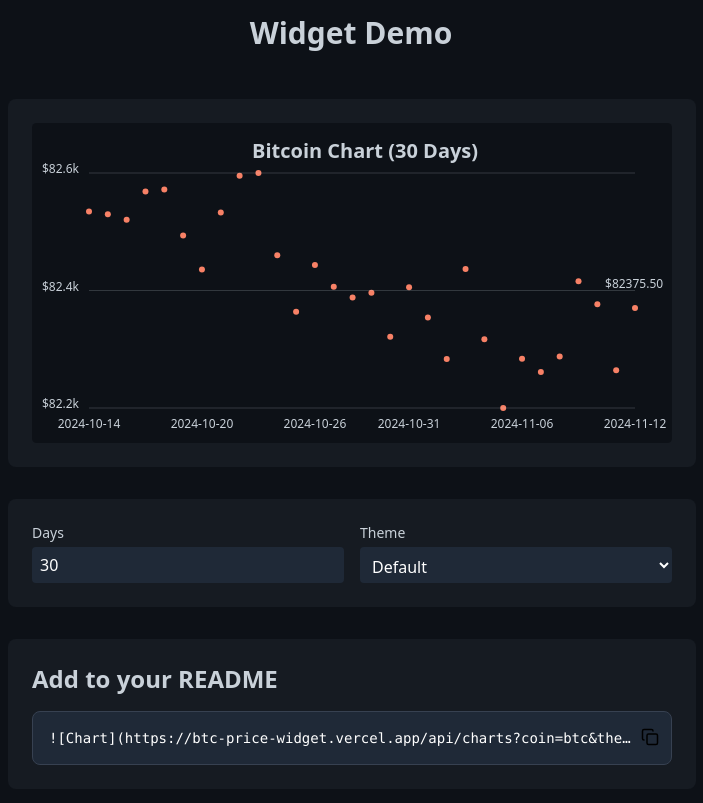
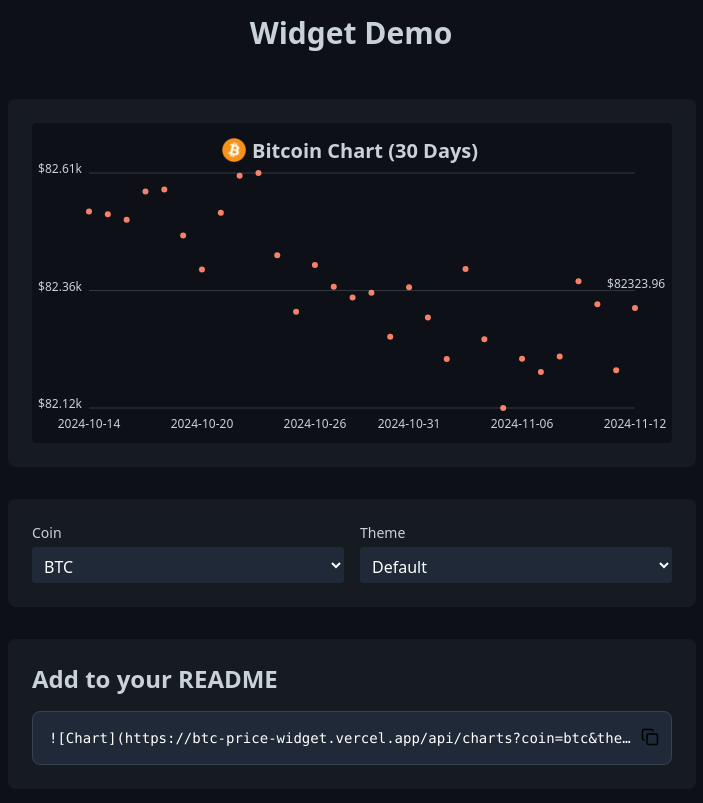
Before and after one commit to Nhahan/btc-price-widget, a Next.js app: page / in a window 1280 px wide. Shown: the part 800-1603 px from the top of the page, without its empty margins (288-991 px from the left). Built offline with nearby package versions, Linux system fonts and the light colour scheme.

Commit message:
feat: add customization for number formatting in charts
Introduced a `toFixed` option for price precision in `ChartComponent`, `generateFakeCoinData`, and chart generation functions. Enhanced coin configuration in constants to support individual coin settings including price formatting precision.

```diff
--- a/src/component/ChartComponent.tsx
+++ b/src/component/ChartComponent.tsx
@@ -1,4 +1,3 @@
-import React from 'react';
 import { ChartOptions, CoinDataPoint } from '@/types/types';
 import { getCoinIconUrl, getCoinName } from '@/utils/utils';
 
@@ -18,6 +17,7 @@
   const maxPrice = Math.max(...data.map((d) => d.price));
   const minPrice = Math.min(...data.map((d) => d.price));
   const priceRange = maxPrice - minPrice || 1;
+  const toFixed = options.toFixed || 2;
 
   const pointsArray = data.map((d, i) => {
     const x = (i / (data.length - 1 || 1)) * chartWidth + padding.left;
@@ -40,7 +40,7 @@
   const minYThreshold = height - padding.bottom - 10;
   const isLastPointLow = lastPoint.y > minYThreshold;
 
-  const labelPaddingX = -30;
+  const labelPaddingX = toFixed > 6 ? -36 : -28;
   let labelPaddingY = secondLastPoint.y < lastPoint.y ? 20 : -20;
 
   if (isLastPointLow && lastPoint.y >= secondLastPoint.y) {
@@ -105,13 +105,13 @@
       {[minPrice, (minPrice + maxPrice) / 2, maxPrice].map((price, idx) => (
         <g key={idx}>
           <text
-            x={padding.left - 10}
+            x={padding.left - 10 + toFixed ** 1.6}
             y={padding.top + (chartHeight - (idx * chartHeight) / 2)}
             textAnchor='end'
             fill={textColor}
             fontSize='12'
           >
-            ${(price / 1000).toFixed(1)}k
+            ${price > 1000 ? (price / 1000).toFixed(toFixed) + 'k' : price.toFixed(toFixed)}
           </text>
           <line
             x1={padding.left}
@@ -126,7 +126,7 @@
 
       {/* Last Price Label */}
       <text x={lastPoint.x + labelPaddingX} y={lastPoint.y + labelPaddingY} fill={textColor} fontSize='12'>
-        ${lastPrice.toFixed(2)}
+        ${lastPrice.toFixed(toFixed)}
       </text>
     </svg>
   );
--- a/src/component/section/DemoSection.tsx
+++ b/src/component/section/DemoSection.tsx
@@ -1,6 +1,6 @@
 'use client';
 
-import React, { ChangeEvent, useEffect, useState } from 'react';
+import { ChangeEvent, useEffect, useState } from 'react';
 import { CheckCircle2, Copy } from 'lucide-react';
 import FadeIn from '../motion/FadeIn';
 import { Theme, ThemeName, themes } from '@/types/theme';
@@ -8,23 +8,30 @@
 import TypingEffect from '@/component/TypingEffect';
 import useRevealOnScroll from '@/hook/useRevealOnScroll';
 import ChartComponent from '@/component/ChartComponent';
-import { CoinDataPoint } from '@/types/types';
+import { CoinDataPoint, CoinSymbol } from '@/types/types';
 import { generateFakeCoinData } from '@/utils/utils';
+import { COINS, DEFAULT_DAYS, VALID_COINS } from '@/const/const';
 
 export default function DemoSection() {
   const [copied, setCopied] = useState<boolean>(false);
-  const [days, setDays] = useState<number>(30);
   const [selectedTheme, setSelectedTheme] = useState<ThemeName>('default');
+  const [coinSymbol, setCoinSymbol] = useState<CoinSymbol>('btc');
   const [data, setData] = useState<CoinDataPoint[]>([]);
 
   const width: number = 640;
   const height: number = width / 2;
-  const coinSymbol: string = 'btc';
 
   useEffect(() => {
-    const generatedData = generateFakeCoinData(days);
+    const coinSettings = COINS[coinSymbol]; // 현재 선택된 코인 설정 가져오기
+    const generatedData = generateFakeCoinData(
+      DEFAULT_DAYS,
+      coinSettings.basePrice,
+      coinSettings.variation,
+      coinSettings.rate,
+      coinSettings.toFixed,
+    );
     setData(generatedData);
-  }, [days]);
+  }, [coinSymbol]);
 
   const { isRevealed, revealRef } = useRevealOnScroll();
 
@@ -37,7 +44,8 @@
     lineColor: currentTheme.lineColor,
     textColor: currentTheme.textColor,
     pointColor: currentTheme.pointColor,
-    showIcon: false, // Removed showCoinIcon, set to false
+    showIcon: true,
+    toFixed: COINS[coinSymbol].toFixed, // 선택된 코인의 toFixed 설정 반영
   };
 
   const markdownCode: string = `![Chart](https://btc-price-widget.vercel.app/api/charts?coin=${coinSymbol}&theme=${selectedTheme})`;
@@ -47,18 +55,13 @@
     setTimeout(() => setCopied(false), 2000);
   };
 
-  const handleOptionChange = (e: ChangeEvent<HTMLInputElement | HTMLSelectElement>) => {
+  const handleOptionChange = (e: ChangeEvent<HTMLSelectElement>) => {
     const { name, value } = e.target;
 
-    switch (name) {
-      case 'days':
-        setDays(Number(value));
-        break;
-      case 'selectedTheme':
-        setSelectedTheme(value as ThemeName);
-        break;
-      default:
-        break;
+    if (name === 'selectedTheme') {
+      setSelectedTheme(value as ThemeName);
+    } else if (name === 'coinSymbol') {
+      setCoinSymbol(value as CoinSymbol);
     }
   };
 
@@ -73,7 +76,9 @@
         <div className='flex flex-col gap-8'>
           <FadeIn>
             <div className='w-full bg-[#161b22] p-6 rounded-lg'>
-              {data.length > 0 && <ChartComponent data={data} coinSymbol={coinSymbol} days={days} options={options} />}
+              {data.length > 0 && (
+                <ChartComponent data={data} coinSymbol={coinSymbol} days={DEFAULT_DAYS} options={options} />
+              )}
             </div>
           </FadeIn>
 
@@ -81,25 +86,28 @@
           <FadeIn>
             <div className='w-full bg-[#161b22] p-6 rounded-lg'>
               <form className='grid grid-cols-2 gap-4'>
-                {/* Days Selection */}
+                {/* Coin Symbol Selection */}
                 <div>
                   <label
-                    htmlFor='days'
+                    htmlFor='coinSymbol'
                     className='block text-sm font-medium mb-1'
                     style={{ color: currentTheme.textColor }}
                   >
-                    Days
+                    Coin
                   </label>
-                  <input
-                    type='number'
-                    name='days'
-                    id='days'
-                    min='14'
-                    max='31'
-                    value={days}
+                  <select
+                    name='coinSymbol'
+                    id='coinSymbol'
+                    value={coinSymbol}
                     onChange={handleOptionChange}
                     className='w-full h-[36px] p-2 bg-gray-800 text-white rounded'
-                  />
+                  >
+                    {VALID_COINS.map((coin) => (
+                      <option key={coin} value={coin}>
+                        {coin.toUpperCase()}
+                      </option>
+                    ))}
+                  </select>
                 </div>
 
                 {/* Theme Selection */}
--- a/src/const/const.ts
+++ b/src/const/const.ts
@@ -2,12 +2,12 @@
 import { CoinId, CoinSymbol } from '@/types/types';
 
 export const COINS = {
-  btc: { id: 'bitcoin' },
-  eth: { id: 'ethereum' },
-  xrp: { id: 'ripple' },
-  doge: { id: 'dogecoin' },
-  pepe: { id: 'pepe' },
-  sol: { id: 'solana' },
+  btc: { id: 'bitcoin', basePrice: 82500, variation: 3535, rate: 1, toFixed: 2 },
+  eth: { id: 'ethereum', basePrice: 3500, variation: 255, rate: 1, toFixed: 2 },
+  xrp: { id: 'ripple', basePrice: 0.7123, variation: 0.1111, rate: 1, toFixed: 4 },
+  doge: { id: 'dogecoin', basePrice: 0.3456, variation: 0.0555, rate: 1, toFixed: 4 },
+  pepe: { id: 'pepe', basePrice: 0.00001234, variation: 0.0000055, rate: 1, toFixed: 8 },
+  sol: { id: 'solana', basePrice: 222, variation: 33, rate: 1, toFixed: 2 },
 } as const;
 
 export const VALID_COINS = Object.keys(COINS) as CoinSymbol[];
--- a/src/lib/generateChart.ts
+++ b/src/lib/generateChart.ts
@@ -15,6 +15,7 @@
   const maxPrice = Math.max(...data.map((d) => d.price));
   const minPrice = Math.min(...data.map((d) => d.price));
   const priceRange = maxPrice - minPrice || 1;
+  const toFixed = options.toFixed || 2;
 
   const pointsArray = data.map((d, i) => {
     const x = (i / (data.length - 1 || 1)) * chartWidth + padding.left;
@@ -77,16 +78,17 @@
     })
     .join('');
 
+  // Adjust x position for yLabels based on toFixed
+  const yLabelPadding = padding.left - 10 + Math.pow(1.5, toFixed);
+
   const yLabels = [minPrice, (minPrice + maxPrice) / 2, maxPrice]
     .map((price, i) => {
       const y = padding.top + (chartHeight - (i * chartHeight) / 2);
       return `
-        <text x="${padding.left - 10}" y="${y}" text-anchor="end" fill="${textColor}" font-size="12">
-          $${(price / 1000).toFixed(1)}k
+        <text x="${yLabelPadding}" y="${y}" text-anchor="end" fill="${textColor}" font-size="12">
+          $${price > 1000 ? (price / 1000).toFixed(toFixed) + 'k' : price.toFixed(toFixed)}
         </text>
-        <line x1="${padding.left}" y1="${y}" x2="${
-          width - padding.right
-        }" y2="${y}" stroke="${textColor}" stroke-opacity="0.2" />
+        <line x1="${padding.left}" y1="${y}" x2="${width - padding.right}" y2="${y}" stroke="${textColor}" stroke-opacity="0.2" />
       `;
     })
     .join('');
@@ -117,7 +119,7 @@
 
   const lastPriceLabel = `
     <text x="${lastPriceX}" y="${lastPriceY}" fill="${textColor}" font-size="12">
-      $${lastPrice.toFixed(2)}
+      $${lastPrice.toFixed(toFixed)}
     </text>
   `;
 
--- a/src/types/types.ts
+++ b/src/types/types.ts
@@ -32,4 +32,5 @@
   textColor: string;
   pointColor: string;
   showIcon: boolean;
+  toFixed?: number;
 }
--- a/src/utils/utils.ts
+++ b/src/utils/utils.ts
@@ -28,20 +28,26 @@
     .join('');
 }
 
-export function generateFakeCoinData(days = 31, basePrice = 82500, variation = 2500) {
+export function generateFakeCoinData(days = 31, basePrice = 82500, variation = 2500, rate = 1, toFixed = 2) {
   let price = basePrice,
     lt = ((Math.random() - 0.5) * variation) / 100,
     st = ((Math.random() - 0.5) * variation) / 50;
 
   return Array.from({ length: days }, (_, i) => {
     const date = new Date(Date.now() - (days - 1 - i) * 86400000).toISOString().split('T')[0];
+
     if (Math.random() < 0.15) lt = ((Math.random() - 0.5) * variation) / 100;
     if (Math.random() < 0.5) st = ((Math.random() - 0.5) * variation) / 50;
 
+    // Calculate the new price with variations and ensure it's non-negative
     price = Math.max(price + lt + st + ((Math.random() - 0.5) * variation) / 10, 0);
+
     if (i % 15 === 0) lt += ((Math.random() - 0.5) * variation) / 20;
 
-    return { date, price: parseFloat(price.toFixed(2)) };
+    // Adjust the final price by multiplying by the rate and formatting
+    const finalPrice = price * rate;
+
+    return { date, price: parseFloat(finalPrice.toFixed(toFixed)) };
   });
 }
 
```
